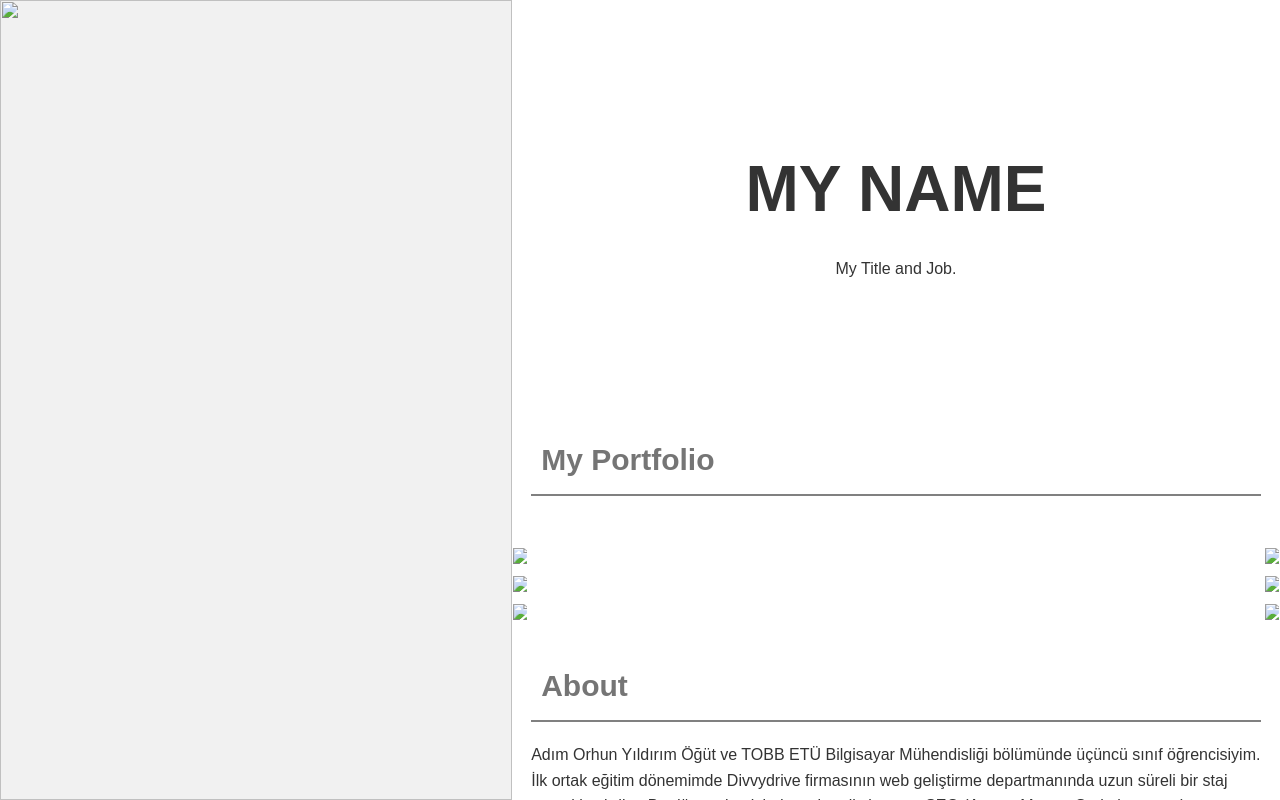
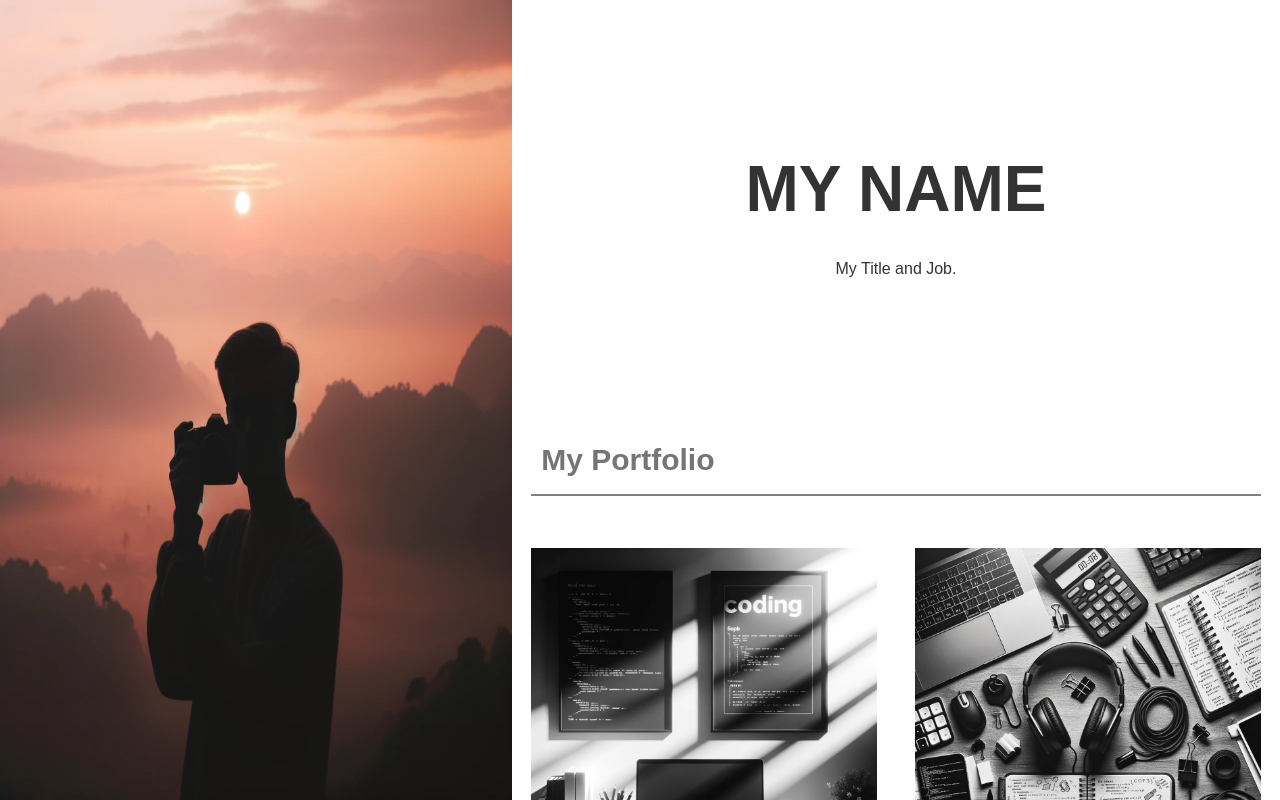
Before and after one commit to OrhunYildirimOgut/PersonalPortfolio, a plain HTML site: page index.html in a window 1280 px wide. Drawn offline with Linux system fonts and the light colour scheme; files that its build step writes are made by us from their sources.

Commit message:
Update index.html

```diff
--- a/index.html
+++ b/index.html
@@ -3,12 +3,12 @@
 <head>
     <meta name="viewport" content="width=device-width, initial-scale=1.0">
 
-    <link rel="stylesheet" href="../PortfolioHtml/css/site.css"/>
+    <link rel="stylesheet" href="../css/site.css"/>
 </head>
 <body>
 
     <div class="sidebar">
-        <img src="../PortfolioHtml/img/profilpicture.png" />
+        <img src="../img/profilpicture.png" />
     </div>
 
     <div class="content">
@@ -16,7 +16,7 @@
         <div class="start">
             <h1>MY NAME</h1>
             <p>My Title and Job.</p>
-            <img class="mobile-profile-pic" src="../PortfolioHtml/img/profilpicture.png" />
+            <img class="mobile-profile-pic" src="../img/profilpicture.png" />
 
         </div>
 
@@ -25,14 +25,14 @@
             <hr style="left:0 !important;" class="grey-line lineandHeader">
             <div class="portfolio-section" id="portfolio" style="padding-top: 32px!important;padding-bottom: 32px!important; max-width: 980px; margin-left: auto;margin-right: auto;">
                 <div class="portfolio-column">
-                    <img src="../PortfolioHtml/img/p1.png" class="large-img" />
-                    <img src="../PortfolioHtml/img/p3.png" class="large-img" />
-                    <img src="../PortfolioHtml/img/p5.png" />
+                    <img src="../img/p1.png" class="large-img" />
+                    <img src="../img/p3.png" class="large-img" />
+                    <img src="../img/p5.png" />
                 </div>
                 <div class="portfolio-column">
-                    <img src="../PortfolioHtml/img/p2.png" />
-                    <img src="../PortfolioHtml/img/p4.png" class="large-img" />
-                    <img src="../PortfolioHtml/img/p6.png" />
+                    <img src="../img/p2.png" />
+                    <img src="../img/p4.png" class="large-img" />
+                    <img src="../img/p6.png" />
                 </div>
             </div>
         </div>
@@ -72,7 +72,7 @@ Kişisel ilgi alanlarıma gelirsek; düzenli spor aktivitelerine katılım sağl
 
         <div class="lineandHeader">
             <div class="comment">
-                <img src="../PortfolioHtml/img/p7.png" />
+                <img src="../img/p7.png" />
                 <div class="columnp lineandHeader">
                     <p>
                         <span style="font-size: 18px!important; color: #000!important; margin-right: 20px;">Chandler Bing.</span>
@@ -82,7 +82,7 @@ Kişisel ilgi alanlarıma gelirsek; düzenli spor aktivitelerine katılım sağl
                 </div>
             </div>
             <div class="comment">
-                <img src="../PortfolioHtml/img/p8.png" />
+                <img src="../img/p8.png" />
                 <div class="columnp lineandHeader">
                     <p>
                         <span style="font-size: 18px!important; color: #000!important; margin-right: 20px;">Chandler Bing.</span>
@@ -92,7 +92,7 @@ Kişisel ilgi alanlarıma gelirsek; düzenli spor aktivitelerine katılım sağl
                 </div>
             </div>
             <div class="comment">
-                <img src="../PortfolioHtml/img/p9.png" />
+                <img src="../img/p9.png" />
                 <div class="columnp lineandHeader">
                     <p>
                         <span style="font-size: 18px!important; color: #000!important; margin-right: 20px;">Chandler Bing.</span>
```
